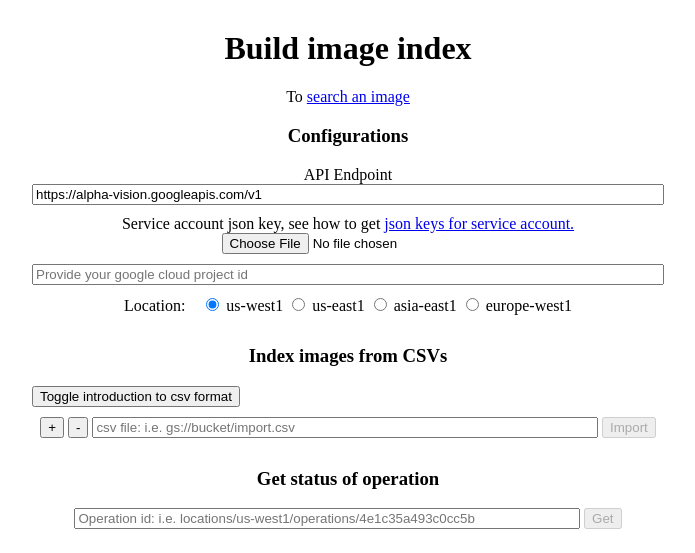
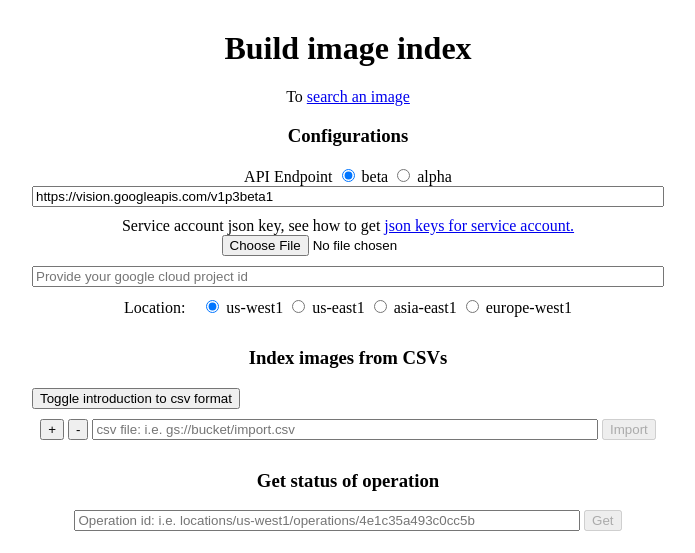
Before and after one commit to zinjiggle/google-product-search-simple-ui, a Flask app: page /catalog in a window 1280 px wide. Shown: the top 553 px of the page, without its empty margins (292-987 px from the left). Run offline with Flask 2, Linux system fonts and the light colour scheme; some libraries are stand-ins or nearby versions.

Commit message:
added radio for endpoint.

```diff
--- a/static/catalog.js
+++ b/static/catalog.js
@@ -28,6 +28,8 @@ const _CONSTANTS = {
   op_button: 'operationButton',
   op_show: 'showOperation',
   csv: 'csv',
+  alpha: 'https://alpha-vision.googleapis.com/v1',
+  beta: 'https://vision.googleapis.com/v1p3beta1',
 };
 
 const _COMMON_CONFIG = (function() {
@@ -60,6 +62,10 @@ const _COMMON_CONFIG = (function() {
   };
   jquery_dom(_CONSTANTS.key).change(function() {
     read_json_key(jquery_dom(_CONSTANTS.key)[0], config);
+  });
+  $('input:radio[name=endpoint]').on('change', function() {
+    const checked_val = $('input:radio[name=endpoint]:checked').val();
+    jquery_dom(_CONSTANTS.endpoint).val(_CONSTANTS[checked_val]);
   });
 
   config.is_valid = function() {
--- a/templates/catalog.html
+++ b/templates/catalog.html
@@ -15,7 +15,11 @@
       <h3>Configurations</h3>
       <div>
         <label for="apiEndpoint">API Endpoint</label>
-        <input type="text" id="apiEndpoint" class="width100" value="https://alpha-vision.googleapis.com/v1">
+        <input type="radio" name="endpoint" value="beta" checked>
+        <label for="endpoint">beta</label>
+        <input type="radio" name="endpoint" value="alpha">
+        <label for="endpoint">alpha</label>
+        <input type="text" id="apiEndpoint" class="width100" value="https://vision.googleapis.com/v1p3beta1">
       </div>
 
       <div>
```
